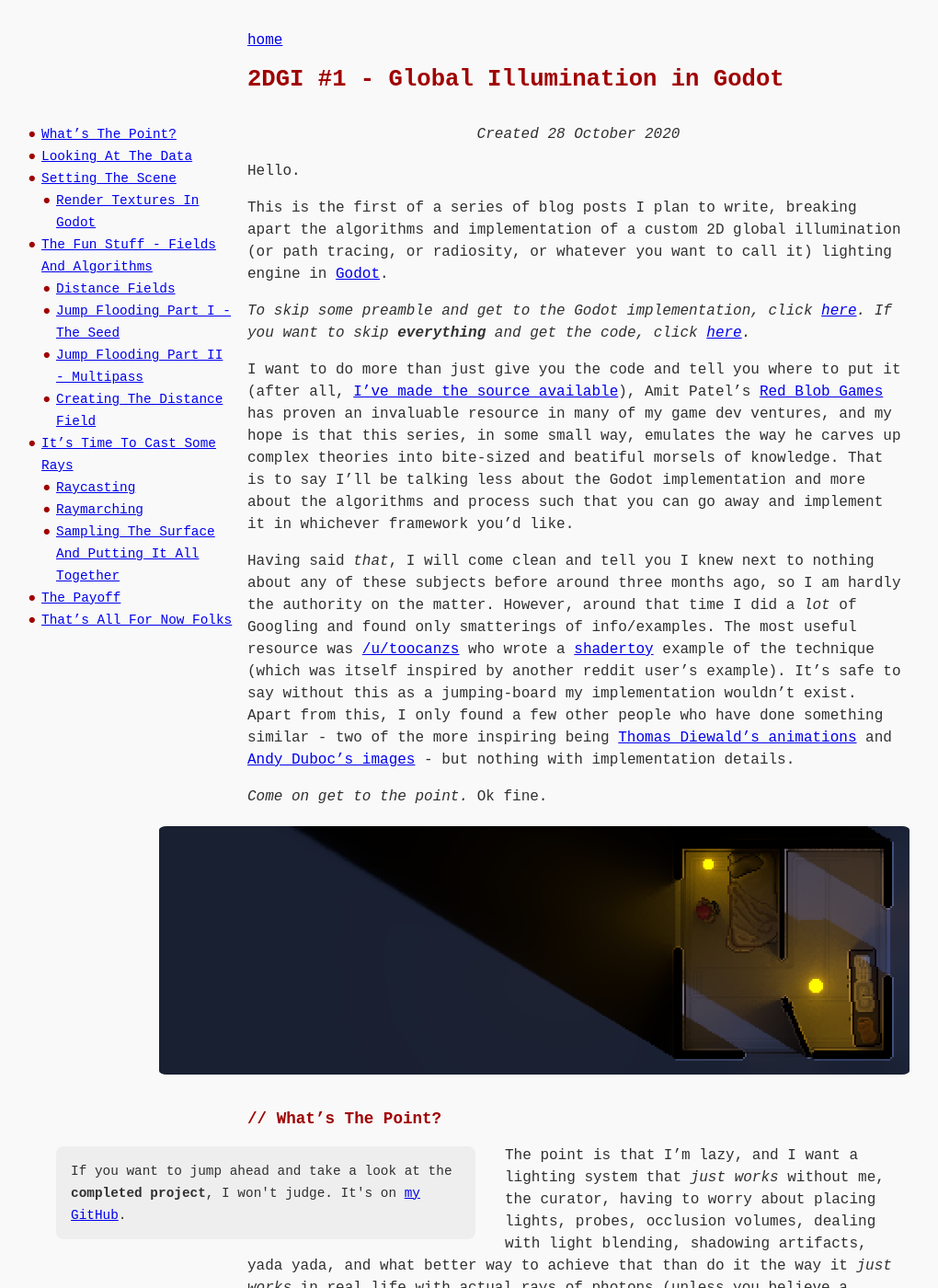
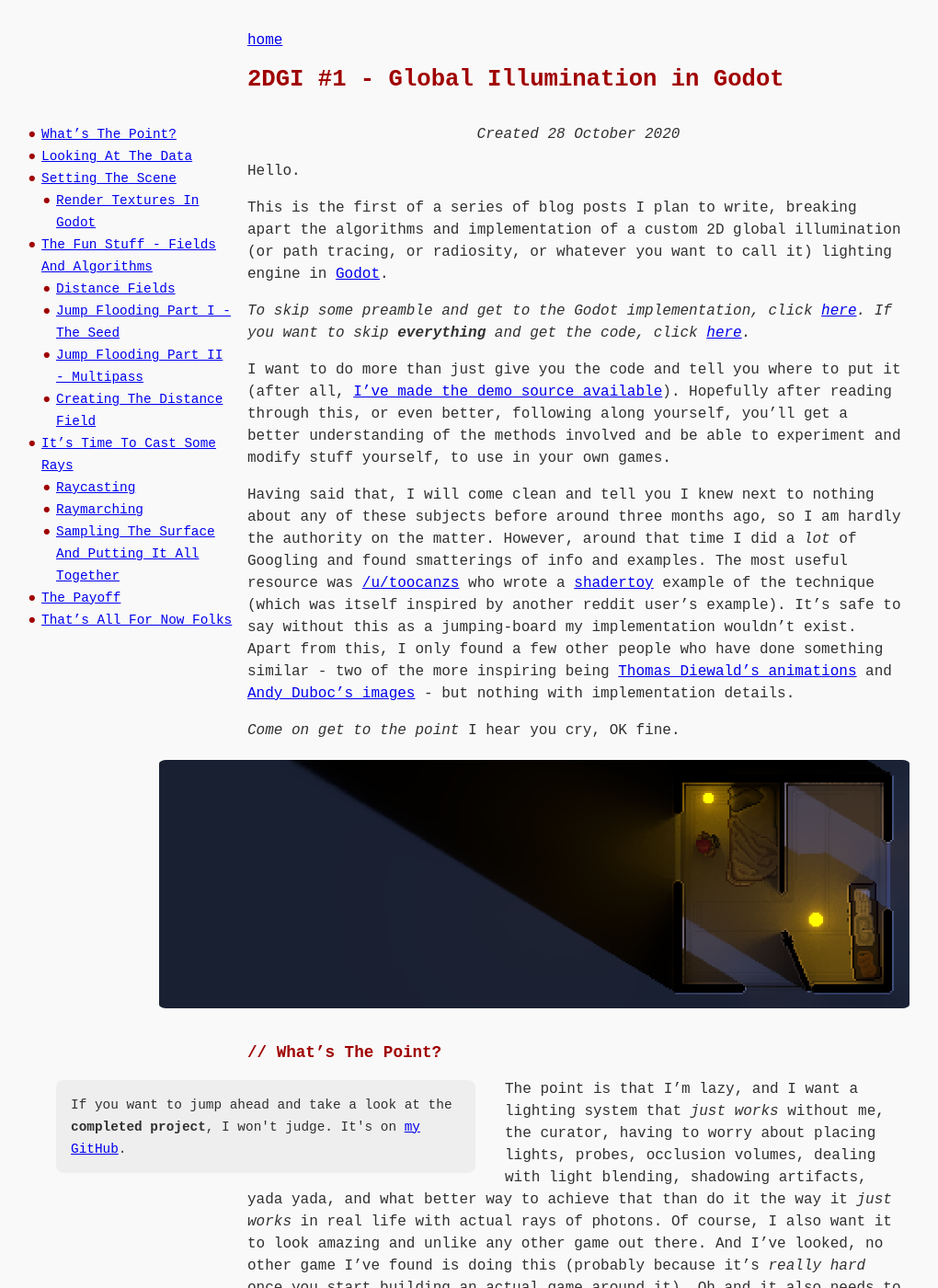
Before and after one commit to samuelbigos/samuelbigos.github.io, a Jekyll site: the page built from _posts/2020-10-28-2dgi1-2d-global-illumination-in-godot.markdown, in a window 1280 px wide and 1400 px high. Shown: the whole window at 92% size, without its empty margins (103-1123 px from the left). Built offline with Jekyll 4.4.1, drawn with Linux system fonts in a browser that asks for light colours; nearby versions of some CDN libraries; some web fonts are replaced; some of the changed text lies outside the part shown.

Commit message:
Small edit pass.

```diff
--- a/_posts/2020-10-28-2dgi1-2d-global-illumination-in-godot.markdown
+++ b/_posts/2020-10-28-2dgi1-2d-global-illumination-in-godot.markdown
@@ -13,11 +13,11 @@ This is the first of a series of blog posts I plan to write, breaking apart the
 
 _To skip some preamble and get to the Godot implementation, click [here](#setting-the-scene). If you want to skip **everything** and get the code, click [here](#thats-all-for-now-folks)._
 
-I want to do more than just give you the code and tell you where to put it (after all, [I've made the source available](https://github.com/samuelbigos/godot_2d_global_illumination)), Amit Patel's [Red Blob Games](https://www.redblobgames.com/) has proven an invaluable resource in many of my game dev ventures, and my hope is that this series, in some small way, emulates the way he carves up complex theories into bite-sized and beatiful morsels of knowledge. That is to say I'll be talking less about the Godot implementation and more about the algorithms and process such that you can go away and implement it in whichever framework you'd like.
+I want to do more than just give you the code and tell you where to put it (after all, [I've made the demo source available](https://github.com/samuelbigos/godot_2d_global_illumination)). Hopefully after reading through this, or even better, following along yourself, you'll get a better understanding of the methods involved and be able to experiment and modify stuff yourself, to use in your own games.
 
-Having said _that_, I will come clean and tell you I knew next to nothing about any of these subjects before around three months ago, so I am hardly the authority on the matter. However, around that time I did a _lot_ of Googling and found only smatterings of info/examples. The most useful resource was [/u/toocanzs](https://www.reddit.com/r/gamedev/comments/91mwrh/infinity_2d_lights_with_shadows_gi/e2zts0a/) who wrote a [shadertoy](https://www.shadertoy.com/view/lltcRN) example of the technique (which was itself inspired by another reddit user's example). It's safe to say without this as a jumping-board my implementation wouldn't exist. Apart from this, I only found a few other people who have done something similar - two of the more inspiring being [Thomas Diewald's animations](https://vimeo.com/diwi) and [Andy Duboc's images](http://andbc.co/2d_radiosity/) - but nothing with implementation details.
+Having said that, I will come clean and tell you I knew next to nothing about any of these subjects before around three months ago, so I am hardly the authority on the matter. However, around that time I did a _lot_ of Googling and found smatterings of info and examples. The most useful resource was [/u/toocanzs](https://www.reddit.com/r/gamedev/comments/91mwrh/infinity_2d_lights_with_shadows_gi/e2zts0a/) who wrote a [shadertoy](https://www.shadertoy.com/view/lltcRN) example of the technique (which was itself inspired by another reddit user's example). It's safe to say without this as a jumping-board my implementation wouldn't exist. Apart from this, I only found a few other people who have done something similar - two of the more inspiring being [Thomas Diewald's animations](https://vimeo.com/diwi) and [Andy Duboc's images](http://andbc.co/2d_radiosity/) - but nothing with implementation details.
 
-_Come on get to the point._ Ok fine.
+_Come on get to the point_ I hear you cry, OK fine.
 
 <img class="full" src="/assets/2020-10-05-2dgi1-2d-global-illumination-in-godot/1.png" />
 
@@ -27,14 +27,12 @@ _Come on get to the point._ Ok fine.
 If you want to jump ahead and take a look at the <b>completed project</b>, I won't judge. It's on <a href="https://github.com/samuelbigos/tutorial_projects">my GitHub</a>.
 </p></div>
 
-The point is that I'm lazy, and I want a lighting system that _just works_ without me, the curator, having to worry about placing lights, probes, occlusion volumes, dealing with light blending, shadowing artifacts, yada yada, and what better way to achieve that than do it the way it _just works_ in real life with actual rays of photons (unless you believe a certain outcome of the [Simulation Argument](https://www.simulation-argument.com/simulation.html)). Of course, I also want it to look amazing and unlike any other game out there. And I've looked, no other game I've found is doing this (probably because it's _really hard_ once you start building an actual game around it). It also needs to run well.
+The point is that I'm lazy, and I want a lighting system that _just works_ without me, the curator, having to worry about placing lights, probes, occlusion volumes, dealing with light blending, shadowing artifacts, yada yada, and what better way to achieve that than do it the way it _just works_ in real life with actual rays of photons. Of course, I also want it to look amazing and unlike any other game out there. And I've looked, no other game I've found is doing this (probably because it's _really hard_ once you start building an actual game around it). Oh and it also needs to run well.
 
 **Tl;dr**
 * It needs to run well on medium spec hardware. No point in looking pretty if it makes the game unplayable.
 * It needs to look good (bounced light, shadows, colour blending).
 * It should make curation (i.e. levels, environments, _content_) easier, not harder, compared to more standard lighting techniques.
-
-Let's get started...
 
 ## Looking At The Data
 
@@ -465,7 +463,7 @@ void fragment()
 
 {% endhighlight %}
 
-Hopefully most of this makes sense if you've been paying attention up untill now. One possibly obscure part might be transforming the UV to world aspect ratio. We need to do this if our viewport is rectangular or our distances will be different depending on whether they're biased towards the X or X axis. We'll need to translate back to UV space before sampling any input textures.
+Hopefully most of this makes sense if you've been paying attention up until now. One possibly obscure part might be transforming the UV to world aspect ratio. We need to do this if our viewport is rectangular or our distances will be different depending on whether they're biased towards the X or X axis. We'll need to translate back to UV space before sampling any input textures.
 
 ### Raymarching
 
@@ -494,7 +492,7 @@ bool raymarch(vec2 origin, vec2 dir, float aspect, out vec2 hit_pos)
 
       // early exit if we hit the edge of the screen.
       if(sample_point.x > 1.0 || sample_point.x < 0.0 || sample_point.y > 1.0 || sample_point.y < 0.0)
-      return false;
+         return false;
 
       float dist_to_surface = texture(u_distance_data, sample_point).r / u_dist_mod;
 
```
